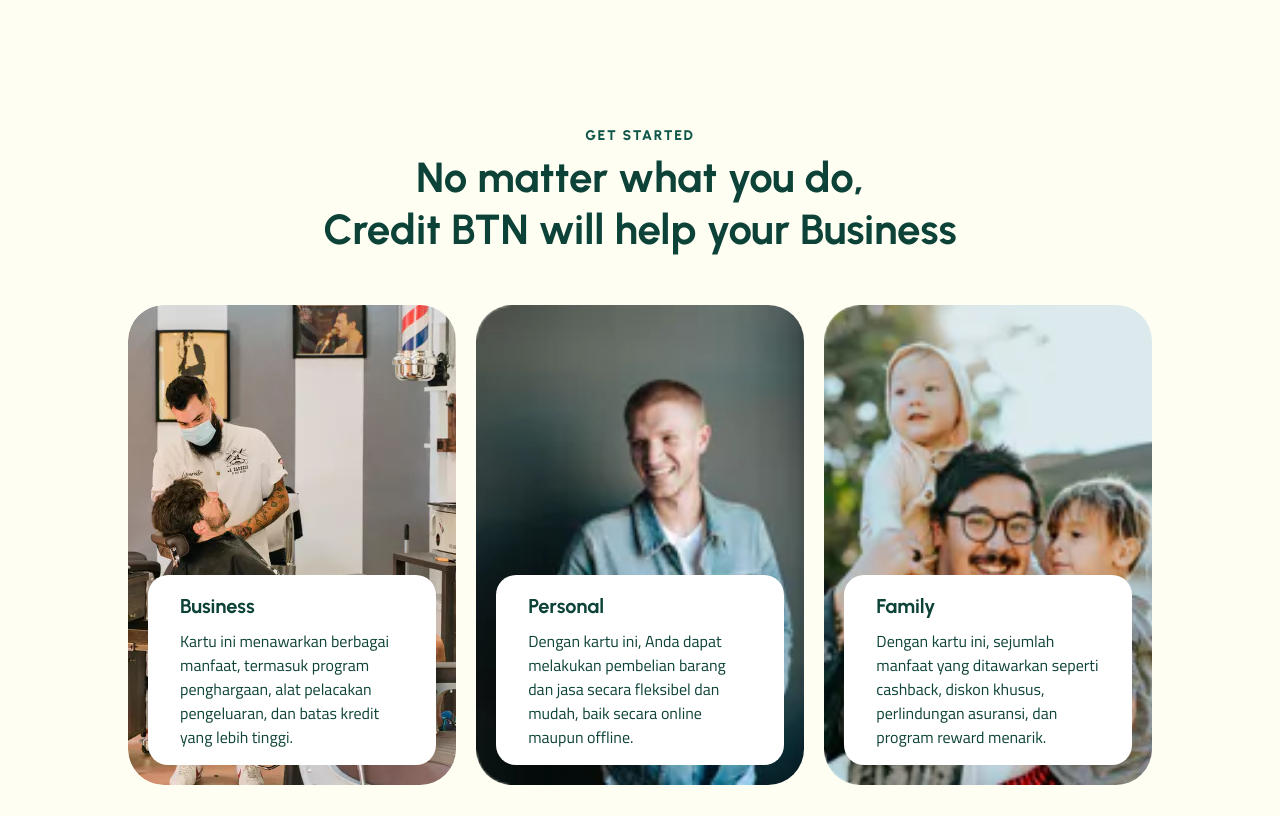
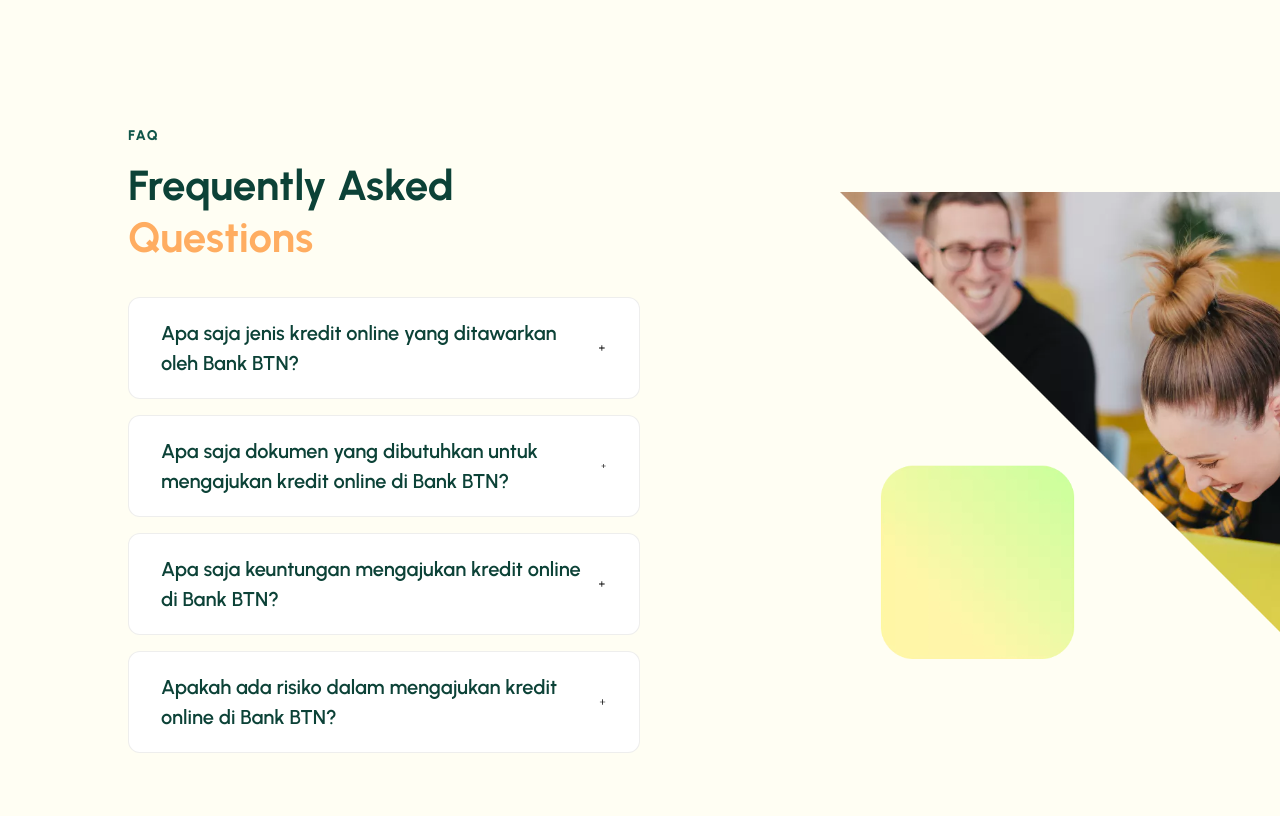
Before and after one commit to Muhammadsyifasurya/e-kur.btn.co.id, a website built with Parcel: page index.html in a window 1280 px wide. Shown: the part 2880-3696 px from the top of the page. Built offline with nearby package versions, Linux system fonts and the light colour scheme.

Commit message:
update index menghapus bagian 3 fitur

```diff
--- a/index.html
+++ b/index.html
@@ -274,53 +274,7 @@
           </div>
         </div>
       </div>
-      <div class="section-container">
-        <div class="home-max-width5 max-width">
-          <span class="home-text30 beforeHeading">get started</span>
-          <h1 class="home-text31">
-            <span>No matter what you do,</span>
-            <br />
-            <span>Credit BTN will help your Business</span>
-          </h1>
-          <div class="home-cards-container">
-            <div class="card-card card-root-class-name">
-              <div class="card-info">
-                <span class="card-text"><span>Business</span></span>
-                <span class="card-text1">
-                  <span>
-                    Kartu ini menawarkan berbagai manfaat, termasuk program penghargaan, alat pelacakan pengeluaran, dan
-                    batas kredit yang lebih tinggi.
-                  </span>
-                </span>
-              </div>
-            </div>
-            <div class="card-card card-root-class-name2">
-              <div class="card-info">
-                <span class="card-text"><span>Personal</span></span>
-                <span class="card-text1">
-                  <span>
-                    Dengan kartu ini, Anda dapat melakukan pembelian barang dan jasa secara fleksibel dan mudah, baik
-                    secara online maupun offline.
 
-                  </span>
-                </span>
-              </div>
-            </div>
-            <div class="card-card card-root-class-name1">
-              <div class="card-info">
-                <span class="card-text"><span>Family</span></span>
-                <span class="card-text1">
-                  <span>
-                    Dengan kartu ini, sejumlah manfaat yang ditawarkan seperti cashback, diskon khusus, perlindungan
-                    asuransi, dan program reward menarik.
-
-                  </span>
-                </span>
-              </div>
-            </div>
-          </div>
-        </div>
-      </div>
       <div id="qna" class="home-section4 section-container">
         <div class="home-max-width6 max-width">
           <div class="home-faq">
```
